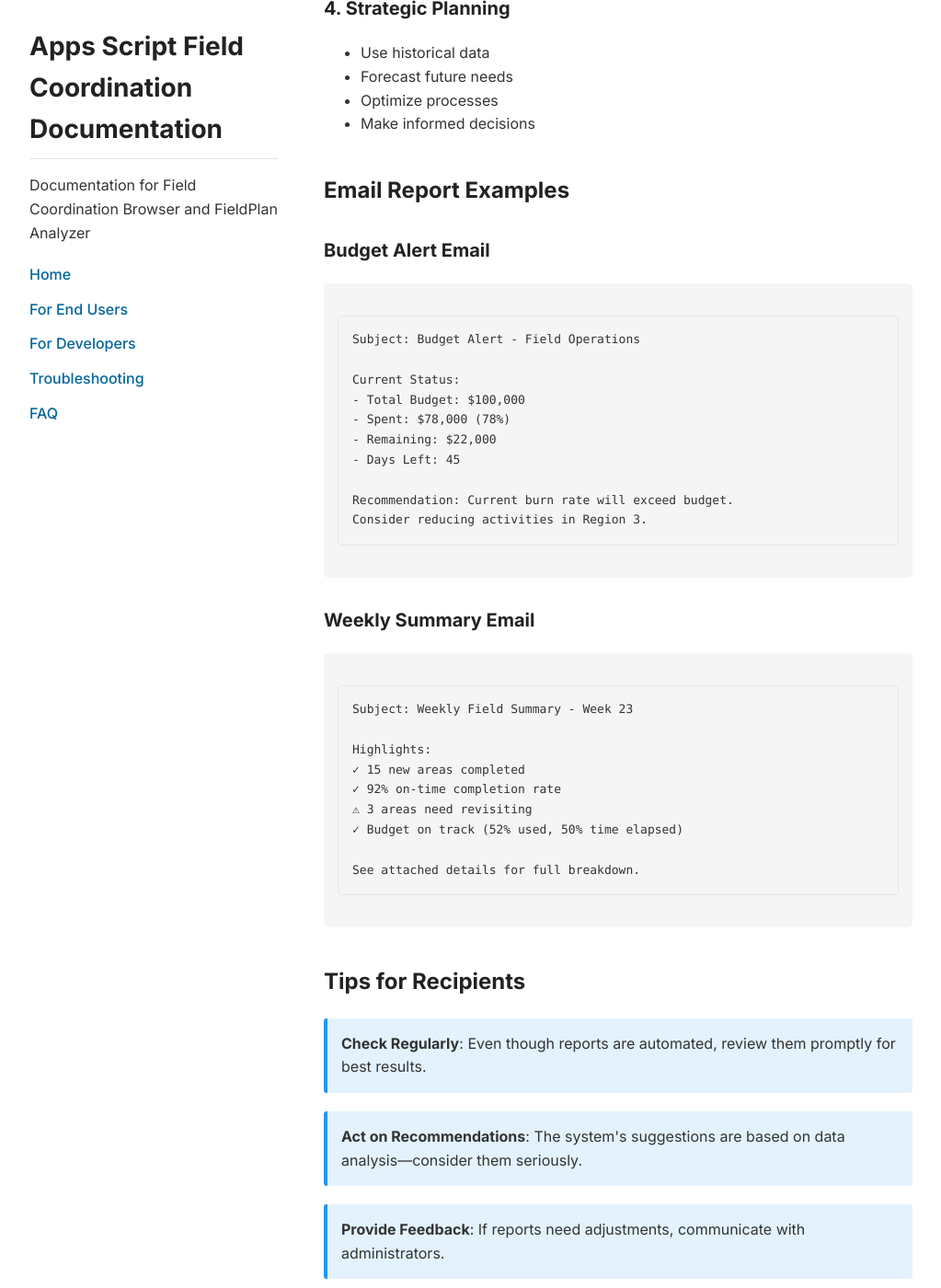
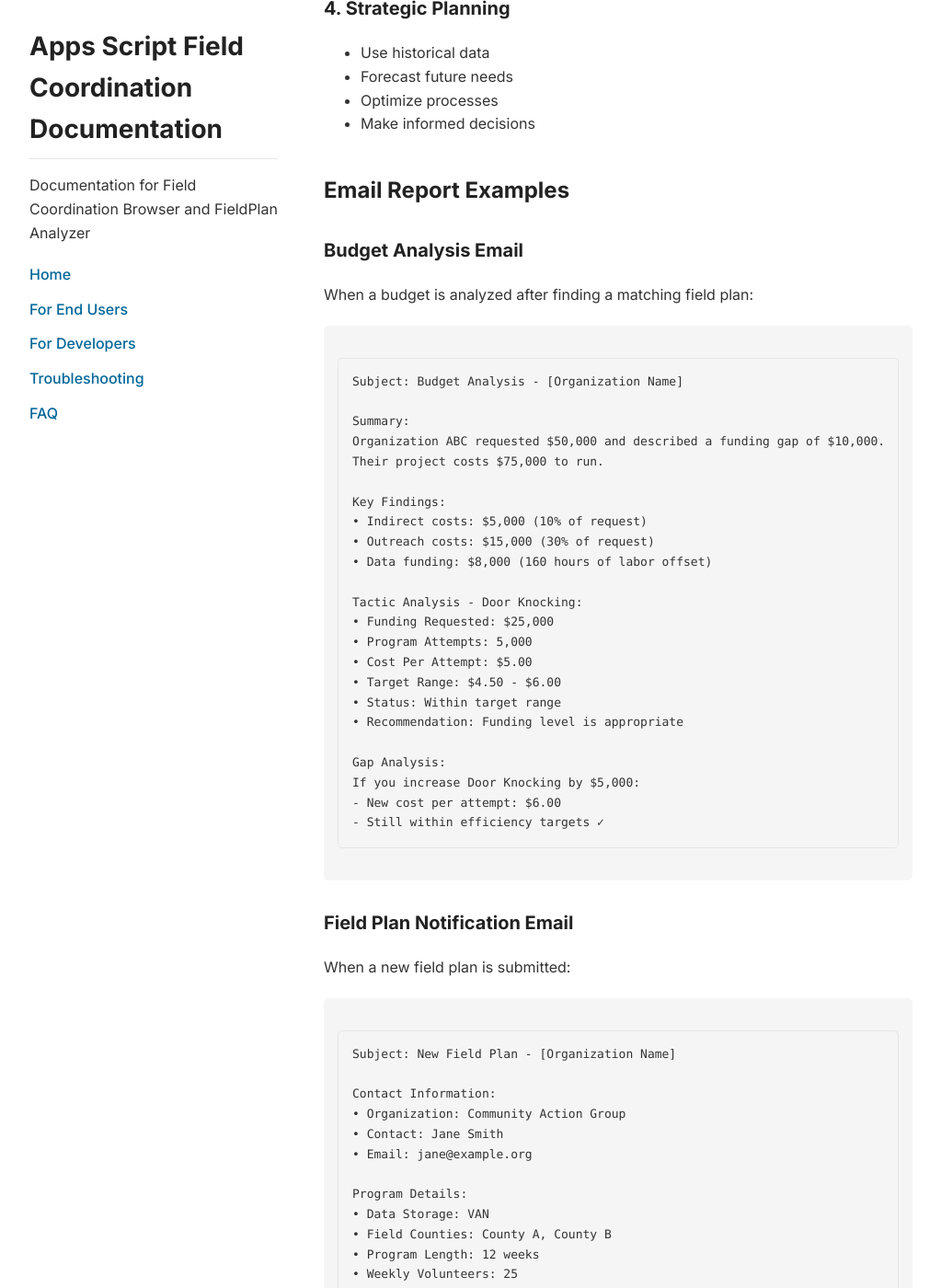
Before and after one commit to alabama-forward/appsscript, a Jekyll site: the page built from docs/_end_users/fieldplan-analyzer-overview.md, in a window 1280 px wide and 1400 px high, scrolled down 4996 px. Shown: the whole window at 92% size, without its empty margins (128-1151 px from the left). Built offline with Jekyll 4.4.1, drawn with Linux system fonts in a browser that asks for light colours; some of the changed text lies outside the part shown.

Commit message:
Corrected email example

````diff
--- a/docs/_end_users/fieldplan-analyzer-overview.md
+++ b/docs/_end_users/fieldplan-analyzer-overview.md
@@ -197,31 +197,85 @@
 
 ## Email Report Examples
 
-### Budget Alert Email
+### Budget Analysis Email
+When a budget is analyzed after finding a matching field plan:
+
 ```
-Subject: Budget Alert - Field Operations
+Subject: Budget Analysis - [Organization Name]
 
-Current Status:
-- Total Budget: $100,000
-- Spent: $78,000 (78%)
-- Remaining: $22,000
-- Days Left: 45
+Summary:
+Organization ABC requested $50,000 and described a funding gap of $10,000.
+Their project costs $75,000 to run.
 
-Recommendation: Current burn rate will exceed budget.
-Consider reducing activities in Region 3.
+Key Findings:
+• Indirect costs: $5,000 (10% of request)
+• Outreach costs: $15,000 (30% of request)
+• Data funding: $8,000 (160 hours of labor offset)
+
+Tactic Analysis - Door Knocking:
+• Funding Requested: $25,000
+• Program Attempts: 5,000
+• Cost Per Attempt: $5.00
+• Target Range: $4.50 - $6.00
+• Status: Within target range
+• Recommendation: Funding level is appropriate
+
+Gap Analysis:
+If you increase Door Knocking by $5,000:
+- New cost per attempt: $6.00
+- Still within efficiency targets ✓
+```
+
+### Field Plan Notification Email
+When a new field plan is submitted:
+
+```
+Subject: New Field Plan - [Organization Name]
+
+Contact Information:
+• Organization: Community Action Group
+• Contact: Jane Smith
+• Email: jane@example.org
+
+Program Details:
+• Data Storage: VAN
+• Field Counties: County A, County B
+• Program Length: 12 weeks
+• Weekly Volunteers: 25
+• Total Program Hours: 3,000
+
+Coaching Assessment:
+Confidence Level: 7/10
+Recommendation: Light touch coaching recommended
+
+Field Metrics:
+• Door Knocking: 5,000 attempts planned
+• Phone Banking: 10,000 attempts planned
+• Expected contact rate: 25%
 ```
 
 ### Weekly Summary Email
+Every Monday at 9 AM:
+
 ```
-Subject: Weekly Field Summary - Week 23
+Subject: Weekly Budget Analysis Summary
 
-Highlights:
-✓ 15 new areas completed
-✓ 92% on-time completion rate
-⚠ 3 areas need revisiting
-✓ Budget on track (52% used, 50% time elapsed)
+Report Date: Monday, June 10, 2024
 
-See attached details for full breakdown.
+Analysis Status:
+• Budgets Analyzed: 15
+• Budgets Pending: 3
+• Waiting for Field Plans: 2
+
+Financial Summary:
+• Total Requested: $750,000
+• Total Gap Identified: $125,000
+
+Organizations missing field plans (72+ hours):
+• Organization XYZ - submitted 4 days ago
+• Organization ABC - submitted 3 days ago
+
+Note: Follow up with these organizations to complete analysis.
 ```
 
 ## Tips for Recipients
````
